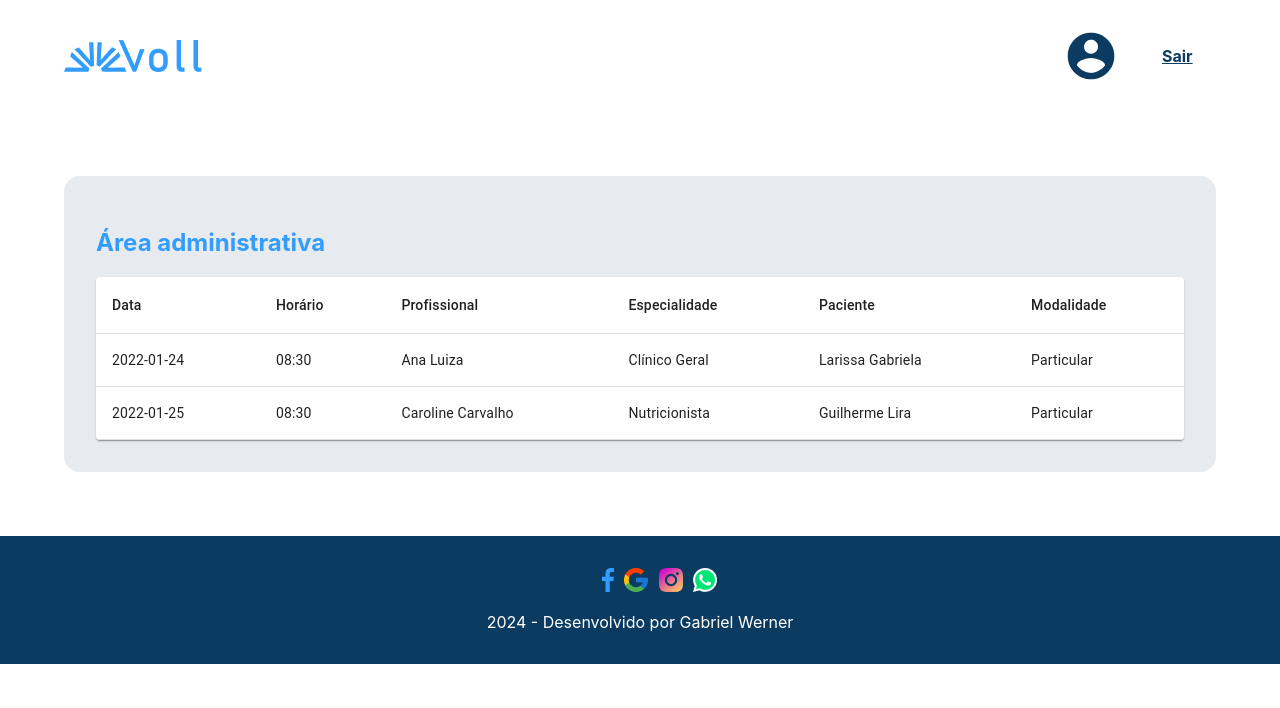
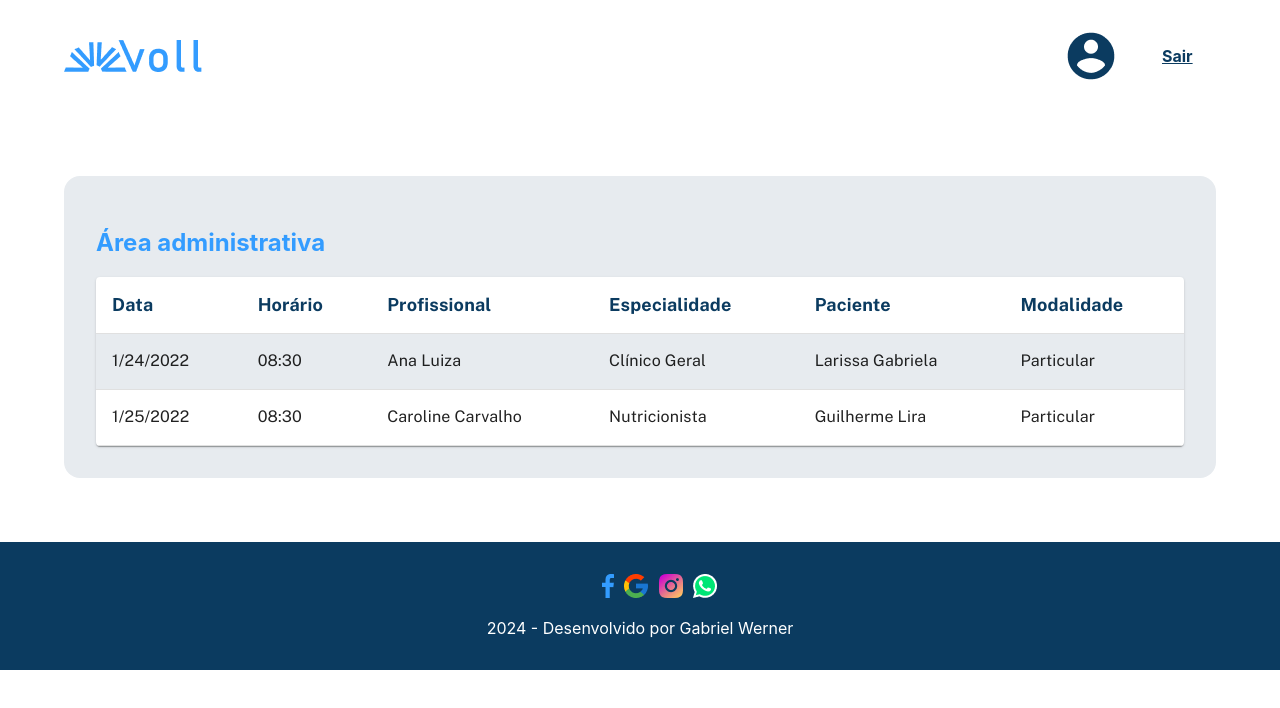
Before and after one commit to gabrielgfw/react-typescript-alura, a React (Create React App) app: page / in a window 1280 px wide. Shown: the top 708 px of the page. Built offline with nearby package versions, Linux system fonts and the light colour scheme; data requests are answered from the project's data file; the HTML template or start-up script is replaced by a standard one.

Commit message:
Estilizando a tabela de exibição das consultas

```diff
--- a/src/components/tabela/index.tsx
+++ b/src/components/tabela/index.tsx
@@ -1,5 +1,26 @@
-import { Paper, Table, TableBody, TableCell, TableContainer, TableHead, TableRow } from "@mui/material";
+import { Paper, Table, TableBody, TableCell, TableContainer, TableHead, TableRow, tableCellClasses } from "@mui/material";
 import IConsulta from "../../types/IConsulta";
+import styled from "@emotion/styled";
+
+const CelulaEstilizada = styled(TableCell)(() => ({
+  [`&.${tableCellClasses.head}`]: {
+    color: "var(--azul-escuro)",
+    fontSize: 18,
+    fontWeight: 700,
+    fontFamily: "var(--fonte-principal)"
+  },
+  [`&.${tableCellClasses.body}`]: {
+    fontSize: 16,
+    fontFamily: "var(--fonte-principal)"
+  }
+}))
+
+const LinhaEstilizada = styled(TableRow)(() => ({
+  [`&:nth-of-type(odd)`]: {
+    backgroundColor: "var(--cinza-claro)",
+    align: "right"
+  }
+}));
 
 function Tabela({ consultas }: { consultas: IConsulta[] | null}) {
   return (
@@ -8,25 +29,25 @@
         <Table sx={{minWidth: 700}} aria-label="tabela-customizada">
           <TableHead>
             <TableRow>
-              <TableCell>Data</TableCell>
-              <TableCell>Horário</TableCell>
-              <TableCell>Profissional</TableCell>
-              <TableCell>Especialidade</TableCell>
-              <TableCell>Paciente</TableCell>
-              <TableCell>Modalidade</TableCell>
+              <CelulaEstilizada>Data</CelulaEstilizada>
+              <CelulaEstilizada>Horário</CelulaEstilizada>
+              <CelulaEstilizada>Profissional</CelulaEstilizada>
+              <CelulaEstilizada>Especialidade</CelulaEstilizada>
+              <CelulaEstilizada>Paciente</CelulaEstilizada>
+              <CelulaEstilizada>Modalidade</CelulaEstilizada>
             </TableRow>
           </TableHead>
           <TableBody>
               { consultas?.map(linha => {
                 return (
-                  <TableRow>
-                    <TableCell component="th" scope="row">{linha.data}</TableCell>
-                    <TableCell >{linha.horario}</TableCell>
-                    <TableCell >{linha.profissional[0].nome}</TableCell>
-                    <TableCell >{linha.profissional[0].especialidade}</TableCell>
-                    <TableCell >{linha.paciente}</TableCell>
-                    <TableCell >{linha.modalidade}</TableCell>
-                  </TableRow>
+                  <LinhaEstilizada>
+                    <CelulaEstilizada component="th" scope="row">{new Date(linha.data).toLocaleDateString()}</CelulaEstilizada>
+                    <CelulaEstilizada >{linha.horario}</CelulaEstilizada>
+                    <CelulaEstilizada >{linha.profissional[0].nome}</CelulaEstilizada>
+                    <CelulaEstilizada >{linha.profissional[0].especialidade}</CelulaEstilizada>
+                    <CelulaEstilizada >{linha.paciente}</CelulaEstilizada>
+                    <CelulaEstilizada >{linha.modalidade}</CelulaEstilizada>
+                  </LinhaEstilizada>
                 )
               }) }
 
```
